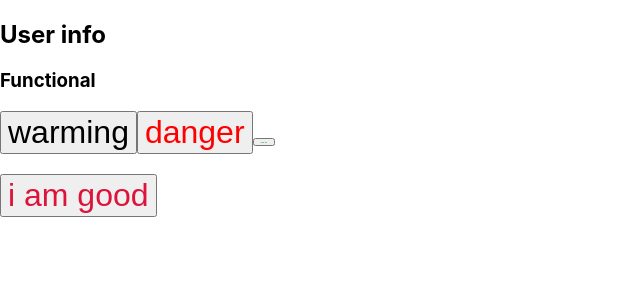
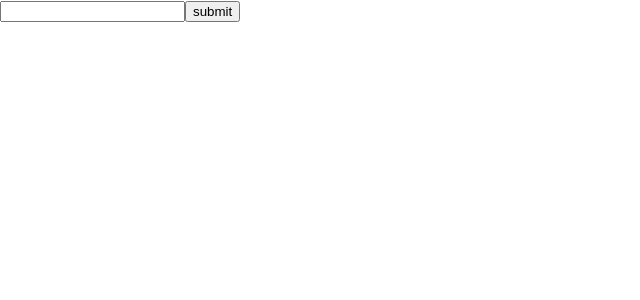
Before and after one commit to Lavesh-modi/React_Advance, a React (Create React App) app: page / in a window 1280 px wide. Shown: the top 300 px of the page, without its empty margins (0-640 px from the left). Built offline with nearby package versions, Linux system fonts and the light colour scheme.

Commit message:
Input-Ref

```diff
--- a/src/App.js
+++ b/src/App.js
@@ -1,31 +1,23 @@
 import "./App.css";
-import { UserInfo } from "./Component/user-info";
-import axios from "axios";
-import { useState } from "react";
-import { logProps } from "./Component/hoc/log-prop";
-import {
-  Button,
-  GreenButton,
-  RedButton,
-} from "./Component/Functional/composition";
-import { CrimsonButton } from "./Component/Functional/partial";
+import { useState, useRef } from "react";
+import { Input } from "./Component/hooks/inputBox";
+function App() {
+  // const [display, setDisplay] = useState(false);
+  const inputRef = useRef();
 
-// const UserInfoWrapper = logProps(UserInfo);
+  const handleSubmit = (e) => {
+    e.preventDefault();
+    // console.log(e, "Form submitted!");
 
-function App() {
-  const [display, setDisplay] = useState(false);
+    console.log(inputRef.current.value, "inputRef");
+  };
+
   return (
     <>
-      {/* <UserInfoWrapper test={"hii"} best={"i am best"} /> */}
-      <h2>User info </h2>
-      {/* <UserInfo /> */}
-      <h3>Functional </h3>
-      {/* <RedButton text={"text"} /> */}
-      <Button text={"warming"}></Button>
-      <RedButton text={"danger"}></RedButton>
-      <GreenButton text={"Can go"} onclick={()=>console.log("button click")}></GreenButton>
-      <br/><br/>
-      <CrimsonButton text={"i am good"}/>
+      <form onSubmit={handleSubmit}>
+        <Input ref={inputRef} />
+        <button type="submit">submit</button>
+      </form>
     </>
   );
 }
--- /dev/null
+++ b/src/Component/hooks/inputBox.jsx
@@ -0,0 +1,7 @@
+import { forwardRef } from "react";
+
+export const CustomInput = (props,ref) => {
+  return <input ref={ref} className="text-input" {...props} />;
+};
+
+export const Input = forwardRef(CustomInput);
```
